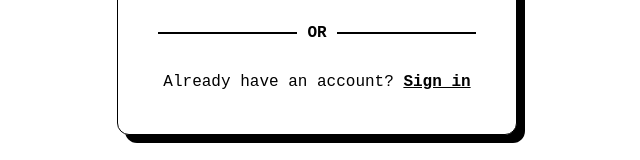
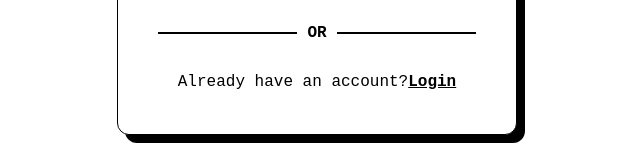
Before and after one commit to benet013/Chat-App, a React (Vite) app in the folder Frontend/app/: page /register in a window 1280 px wide. Shown: the part 574-734 px from the top of the page, without its empty margins (323-963 px from the left). Built offline with nearby package versions, Linux system fonts and the light colour scheme.

Commit message:
UI change

```diff
--- a/Frontend/app/src/components/Form.jsx
+++ b/Frontend/app/src/components/Form.jsx
@@ -81,17 +81,31 @@ function Form({method, route}){
 
                 <div className="divider">OR</div>
 
-                {loginOrRegister === "LOGIN" && (
+                {/* {loginOrRegister === "LOGIN" && (
                     <div className="footer">
-                        Don't have an account? <a href="/register">Sign up</a>
+                        Don't have an account? <a onClick={() => navigate("/login")}>Login</a>
                     </div>
                 )}
 
                 {loginOrRegister === "REGISTER" && (
                     <div className="footer">
-                        Already have an account? <a href="/login">Sign in</a>
+                        Already have an account? <a onClick={() => navigate("/register")}>Register</a>
                     </div>
-                )}
+                )} */}
+
+                <div className="signup-or-signin">
+                    {loginOrRegister === "LOGIN" ? (
+                        <div className="footer">
+                            <span>Don't have an account?</span>
+                            <a onClick={() => navigate("/register")}>Register</a>
+                        </div>
+                    ) : (
+                        <div className="footer">
+                            <span>Already have an account?</span>
+                            <a onClick={() => navigate("/login")}>Login</a>
+                        </div>
+                    )}
+                </div>
 
             </div>
         </form>
--- a/Frontend/app/src/pages/Register.jsx
+++ b/Frontend/app/src/pages/Register.jsx
@@ -2,7 +2,7 @@ import Form from "../components/Form";
 
 function Register(){
     return(
-        <Form method="register" route="/register/"/>
+        <Form method="register" route="/register"/>
     );
 }
 
```
